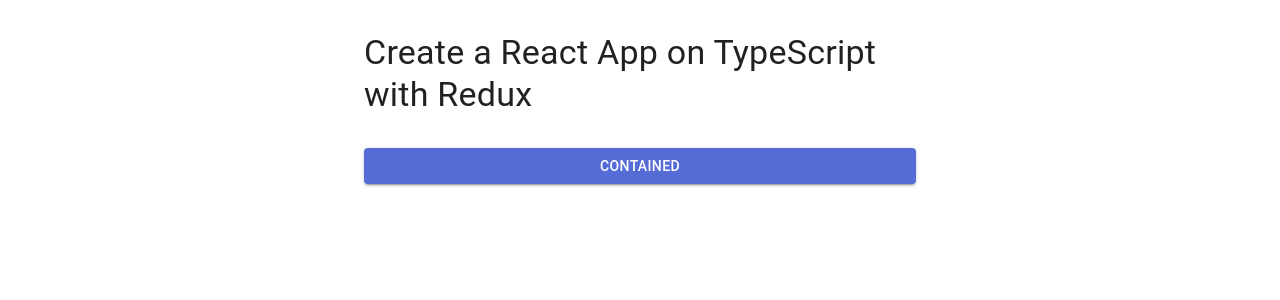
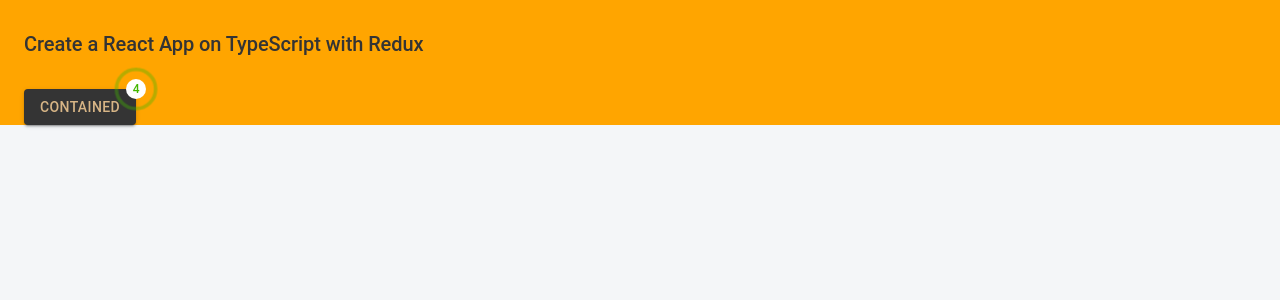
Before and after one commit to Habibulo/burak-react, a React (Create React App) app: page / in a window 1280 px wide. Shown: the top 300 px of the page. Built offline with nearby package versions, Linux system fonts and the light colour scheme.

Commit message:
fix: MUI customized Integration

```diff
--- a/src/app/App.tsx
+++ b/src/app/App.tsx
@@ -1,17 +1,23 @@
 import React from 'react';
 import './css/app.css';
 import { Box, Button, Container, Stack, Typography } from '@mui/material';
+import { RippleBadge } from './MaterialTheme/styled';
 
 function App() {
   return (
-    <Container maxWidth="sm">
+    <Container sx={{background: "orange"}}>
       <Stack flexDirection={"column"}>
         <Box sx={{ my: 4 }}>
           <Typography variant='h4' component={'h4'}>
             Create a React App on TypeScript with Redux
           </Typography>
         </Box>
-        <Button variant="contained">Contained</Button>
+        <Box>
+          <RippleBadge badgeContent = {4}>
+            <Button variant="contained">Contained</Button>
+          </RippleBadge>
+        </Box>
+
       </Stack>
     </Container>
   );
--- /dev/null
+++ b/src/app/MaterialTheme/index.ts
@@ -0,0 +1,66 @@
+import { createTheme } from '@mui/material/styles';
+import { common } from '@mui/material/colors';
+import shadow from './shadow';
+import typography from './typography';
+import { maxWidth } from '@mui/system';
+
+/**
+ * LIGHT THEME (DEFAULT)
+ */
+const light = {
+	palette: {
+		type: 'light',
+		background: {
+			default: '#f8f8ff',
+			paper: common.white,
+		},
+		primary: {
+			contrastText: '#d7b586',
+			main: '#343434',
+		},
+		secondary: {
+			contrastText: '#343434',
+			main: '#d7b586',
+		},
+		text: {
+			primary: '#343434',
+			secondary: '#d7b586',
+			dark: common.black,
+		},
+	},
+	components: {
+		MuiContainer: {
+			styleOverrides: {
+				root: {
+					height: '100%',
+				},
+			},
+		},
+		MuiCssBaseline: {
+			styleOverrides: {
+				html: { height: '100%' },
+				body: { background: '#f4f6f8', height: '100%', minHeight: '100%' },
+			},
+		},
+	},
+	shadow,
+	typography,
+};
+
+// A custom theme for this app
+let theme = createTheme(light);
+theme = createTheme(theme, {
+	components: {
+		MuiContainer: {
+			styleOverrides: {
+				maxWidthLg: {
+					[theme.breakpoints.up('lg')]: {
+						maxWidth: '1300px',
+					},
+				},
+			},
+		},
+	},
+});
+
+export default theme;
--- /dev/null
+++ b/src/app/MaterialTheme/shadow.ts
@@ -0,0 +1,27 @@
+export default [
+	'none',
+	'0 0 0 1px rgba(63,63,68,0.05), 0 1px 2px 0 rgba(63,63,68,0.15)',
+	'0 0 1px 0 rgba(0,0,0,0.31), 0 2px 2px -2px rgba(0,0,0,0.25)',
+	'0 0 1px 0 rgba(0,0,0,0.31), 0 3px 4px -2px rgba(0,0,0,0.25)',
+	'0 0 1px 0 rgba(0,0,0,0.31), 0 3px 4px -2px rgba(0,0,0,0.25)',
+	'0 0 1px 0 rgba(0,0,0,0.31), 0 4px 6px -2px rgba(0,0,0,0.25)',
+	'0 0 1px 0 rgba(0,0,0,0.31), 0 4px 6px -2px rgba(0,0,0,0.25)',
+	'0 0 1px 0 rgba(0,0,0,0.31), 0 4px 8px -2px rgba(0,0,0,0.25)',
+	'0 0 1px 0 rgba(0,0,0,0.31), 0 5px 8px -2px rgba(0,0,0,0.25)',
+	'0 0 1px 0 rgba(0,0,0,0.31), 0 6px 12px -4px rgba(0,0,0,0.25)',
+	'0 0 1px 0 rgba(0,0,0,0.31), 0 7px 12px -4px rgba(0,0,0,0.25)',
+	'0 0 1px 0 rgba(0,0,0,0.31), 0 6px 16px -4px rgba(0,0,0,0.25)',
+	'0 0 1px 0 rgba(0,0,0,0.31), 0 7px 16px -4px rgba(0,0,0,0.25)',
+	'0 0 1px 0 rgba(0,0,0,0.31), 0 8px 18px -8px rgba(0,0,0,0.25)',
+	'0 0 1px 0 rgba(0,0,0,0.31), 0 9px 18px -8px rgba(0,0,0,0.25)',
+	'0 0 1px 0 rgba(0,0,0,0.31), 0 10px 20px -8px rgba(0,0,0,0.25)',
+	'0 0 1px 0 rgba(0,0,0,0.31), 0 11px 20px -8px rgba(0,0,0,0.25)',
+	'0 0 1px 0 rgba(0,0,0,0.31), 0 12px 22px -8px rgba(0,0,0,0.25)',
+	'0 0 1px 0 rgba(0,0,0,0.31), 0 13px 22px -8px rgba(0,0,0,0.25)',
+	'0 0 1px 0 rgba(0,0,0,0.31), 0 14px 24px -8px rgba(0,0,0,0.25)',
+	'0 0 1px 0 rgba(0,0,0,0.31), 0 16px 28px -8px rgba(0,0,0,0.25)',
+	'0 0 1px 0 rgba(0,0,0,0.31), 0 18px 30px -8px rgba(0,0,0,0.25)',
+	'0 0 1px 0 rgba(0,0,0,0.31), 0 20px 32px -8px rgba(0,0,0,0.25)',
+	'0 0 1px 0 rgba(0,0,0,0.31), 0 22px 34px -8px rgba(0,0,0,0.25)',
+	'0 0 1px 0 rgba(0,0,0,0.31), 0 24px 36px -8px rgba(0,0,0,0.25)',
+];
--- /dev/null
+++ b/src/app/MaterialTheme/styled.ts
@@ -0,0 +1,30 @@
+import { styled } from "@mui/material/styles";
+import Badge from "@mui/material/Badge";
+
+export const RippleBadge = styled(Badge)(({ theme }) => ({
+  "& .MuiBadge-badge": {
+    color: "#44b700",
+    background: "white",
+    "&::after": {
+      position: "absolute",
+      top: "-2px",
+      left: "-2px",
+      width: "120%",
+      height: "120%",
+      borderRadius: "50%",
+      animation: "ripple 1.2s infinite ease-in-out",
+      border: "2px solid currentColor",
+      content: '""',
+    },
+  },
+  "@keyframes ripple": {
+    "0%": {
+      transform: "scale(.8)",
+      opacity: 1,
+    },
+    "100%": {
+      transform: "scale(2.4)",
+      opacity: 0,
+    },
+  },
+}));
--- /dev/null
+++ b/src/app/MaterialTheme/typography.ts
@@ -0,0 +1,35 @@
+export default {
+	h1: {
+		fontWeight: 500,
+		fontSize: 35,
+		letterSpacing: '-0.24px',
+	},
+	h2: {
+		fontWeight: 500,
+		fontSize: 29,
+		letterSpacing: '-0.24px',
+	},
+	h3: {
+		fontWeight: 500,
+		fontSize: 24,
+		letterSpacing: '-0.06px',
+	},
+	h4: {
+		fontWeight: 500,
+		fontSize: 20,
+		letterSpacing: '-0.06px',
+	},
+	h5: {
+		fontWeight: 500,
+		fontSize: 16,
+		letterSpacing: '-0.05px',
+	},
+	h6: {
+		fontWeight: 500,
+		fontSize: 14,
+		letterSpacing: '-0.05px',
+	},
+	overline: {
+		fontWeight: 500,
+	},
+};
--- a/src/index.tsx
+++ b/src/index.tsx
@@ -7,7 +7,7 @@
 import CssBaseline from '@mui/material/CssBaseline';
 import { ThemeProvider } from '@mui/material/styles';
 import './app/css/index.css';
-import theme from './theme';
+import theme from './app/MaterialTheme';
 
 ReactDOM.render(
   <React.StrictMode>
--- a/src/theme.ts
+++ /dev/null
@@ -1,19 +0,0 @@
-import { createTheme } from '@mui/material/styles';
-import { red } from '@mui/material/colors';
-
-// A custom theme for this app
-const theme = createTheme({
-  palette: {
-    primary: {
-      main: '#556cd6',
-    },
-    secondary: {
-      main: '#19857b',
-    },
-    error: {
-      main: red.A400,
-    },
-  },
-});
-
-export default theme;
```
Also changed, not shown: 1 other file (tests, documents, lock files or other folders).
